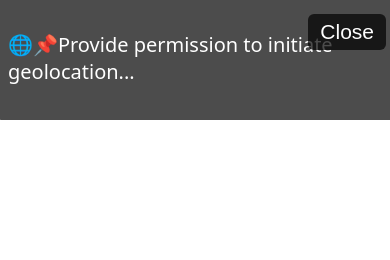
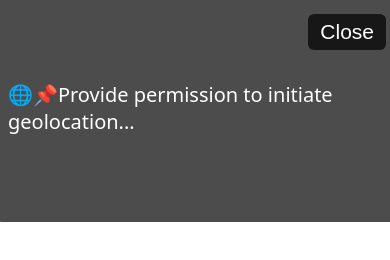
Before and after one commit to rikki3/roguegamestudio, a plain HTML site: page satcon/satcon.html in a window 390 px wide. Shown: the top 260 px of the page. Drawn offline with nearby package versions, Linux system fonts and the light colour scheme.

Commit message:
Update satcon (ASQ v1)
Final changes if mobile rendering correctly

```diff
--- a/satcon/satcon.html
+++ b/satcon/satcon.html
@@ -7,7 +7,7 @@
     left: 50%;
     transform: translateX(-50%);
     z-index: 9999;
-	height:13vh;
+	height:25vh;
 
     background: rgba(0, 0, 0, 0.7);
     color: #fff;
```
